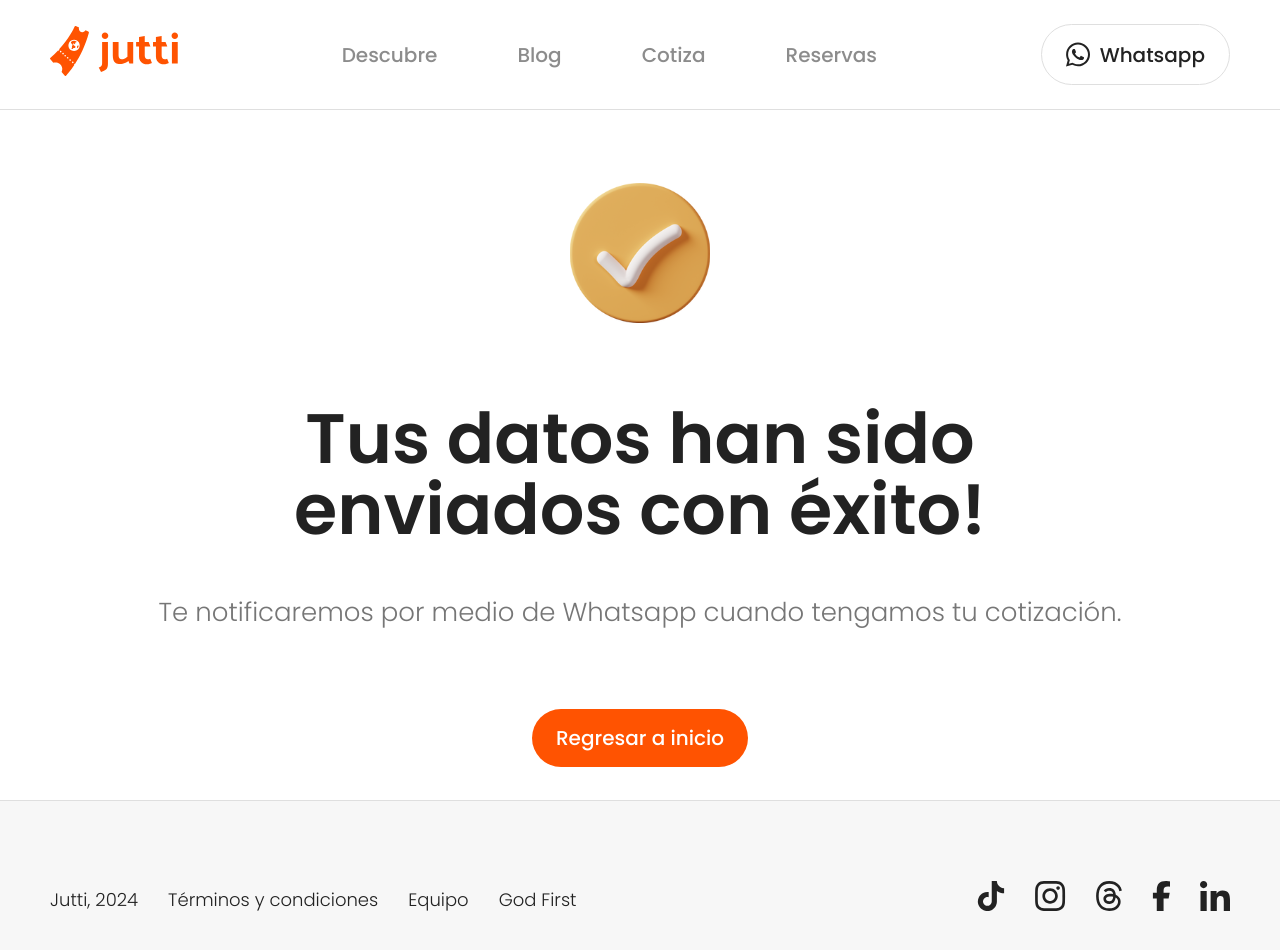
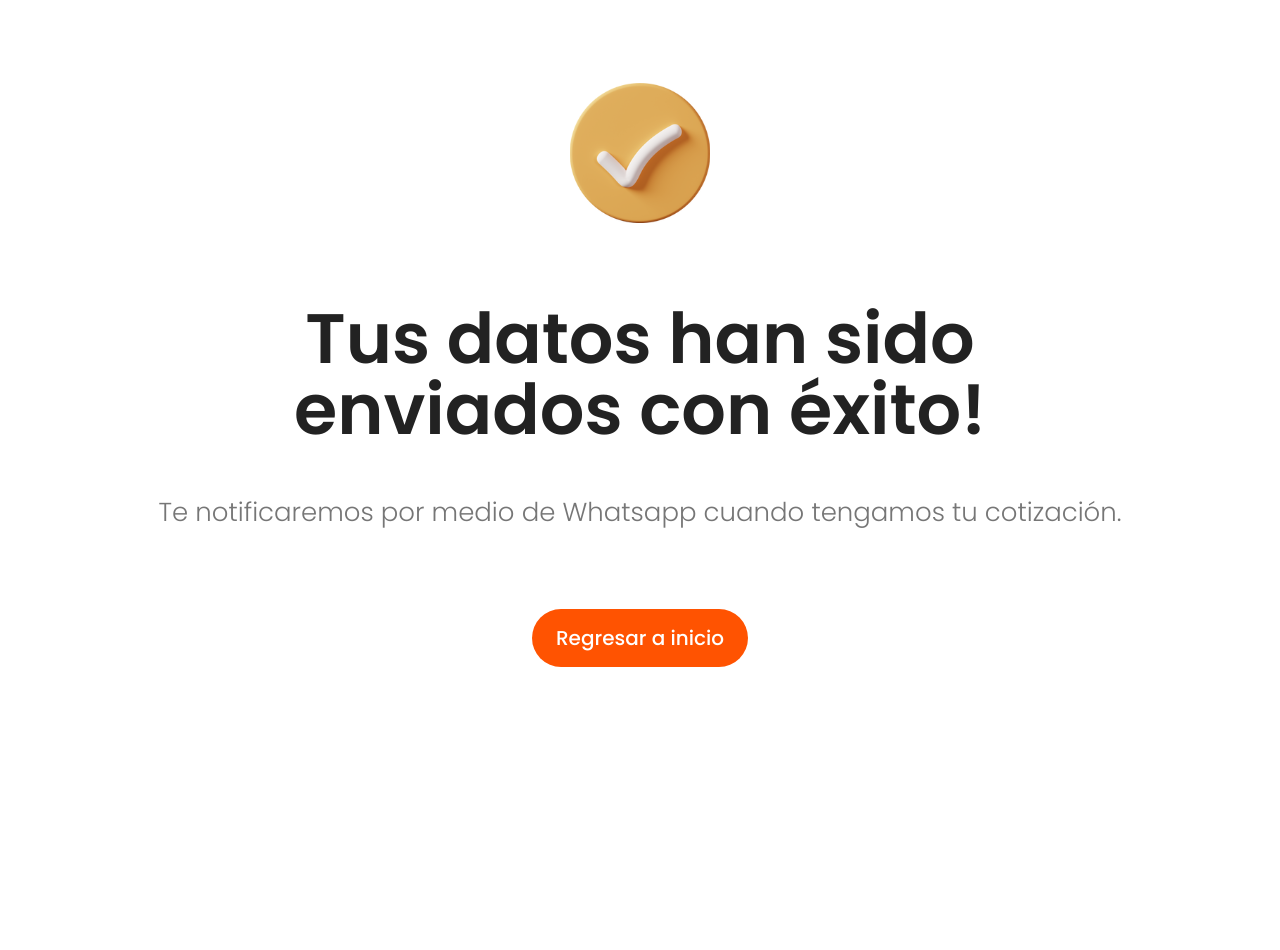
Before and after one commit to eduakino/jutti, a Next.js app: page /quote/success in a window 1280 px wide. Shown: the top 950 px of the page. After the commit the page ends 800 px from the top, so only its background shows below. Built offline with nearby package versions, Linux system fonts and the light colour scheme.

Commit message:
Success Page

```diff
--- a/src/app/layout.js
+++ b/src/app/layout.js
@@ -1,7 +1,7 @@
 import { Poppins } from "next/font/google";
 import "./globals.css";
 import Header from "@/components/Header";
-import Footer from "@/components/Footer";
+import MainFooter from "@/components/MainFooter";
 
 const poppins = Poppins({
   weight: ['100', '200', '300', '400', '500', '600', '700', '800', '900'],
@@ -21,7 +21,7 @@
       <body className={poppins.className}>
         <Header />
         {children}
-        <Footer />
+        <MainFooter />
       </body>
     </html>
   );
--- a/src/app/quote/success/page.js
+++ b/src/app/quote/success/page.js
@@ -16,4 +16,4 @@
             </article>
         </section>
     )
-}
+};
--- a/src/app/quote/success/page.module.css
+++ b/src/app/quote/success/page.module.css
@@ -1,10 +1,14 @@
 .success {
     width: 100%;
-    height: 100vh;
+    min-height: 150vh;
     display: flex;
     align-items: center;
     justify-content: center;
     padding-top: 150px;
+    position: fixed;
+    top: -300px;
+    background: #FFF;
+    z-index: 9999;
 }
 
 .success_block {
--- a/src/components/Footer.jsx
+++ b/src/components/MainFooter.jsx
@@ -7,7 +7,7 @@
 import facebookIcon from "../../public/assets/logo_facebook.svg";
 import linkedinIcon from "../../public/assets/logo_linkedin.svg";
 
-export default function Footer() {
+export default function MainFooter() {
     return(
         <footer className={styles.main_footer}>
             <div className={styles.main_footer_container}>
```
Also changed, not shown: src/app/blogs/layout.js (added, +12 -0 lines).
